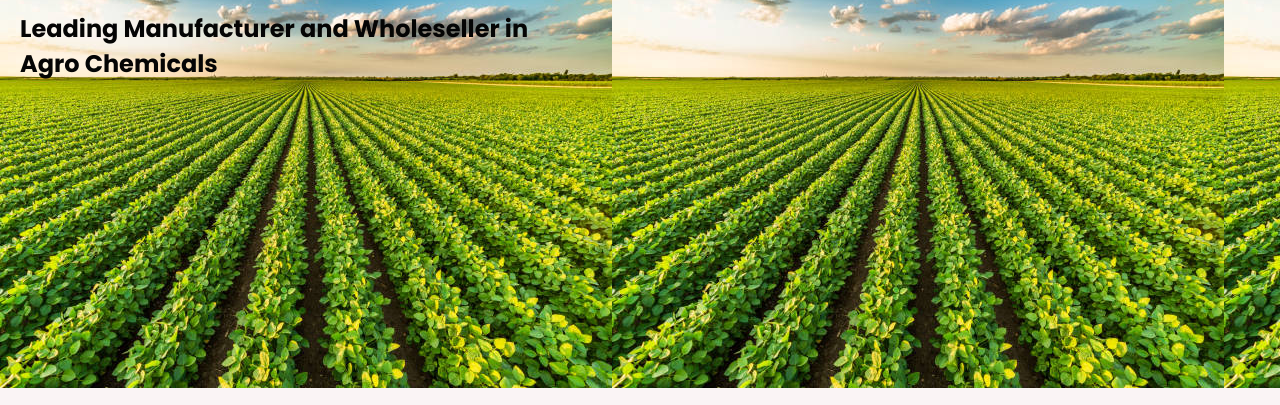
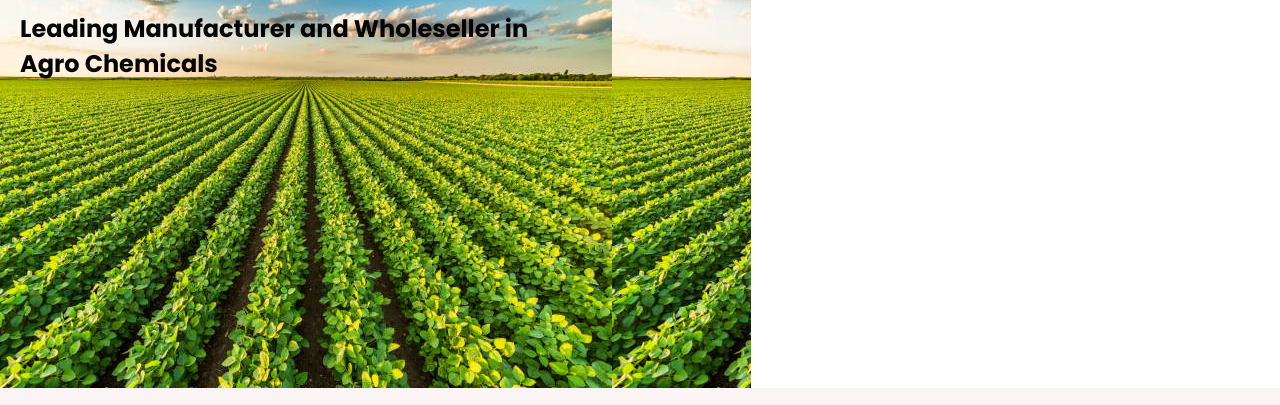
Before and after one commit to Shubham-Solanki-agro/Shreeram, a plain HTML site: page index.html in a window 1280 px wide. Shown: the part 412-817 px from the top of the page. Drawn offline with Linux system fonts and the light colour scheme; a web font is replaced by a local one.

Commit message:
Ninth commit

```diff
--- a/style.css
+++ b/style.css
@@ -135,8 +135,8 @@ header .navbar {
 /* Hero section styling */
 .hero-section {
     background: var(--primary-color);
-    min-height: 100vh;
-
+    max-height: fit-content;
+    max-width: fit-content;
     background-image: url("images/Logo\ header.jpg");
 }
 
```
